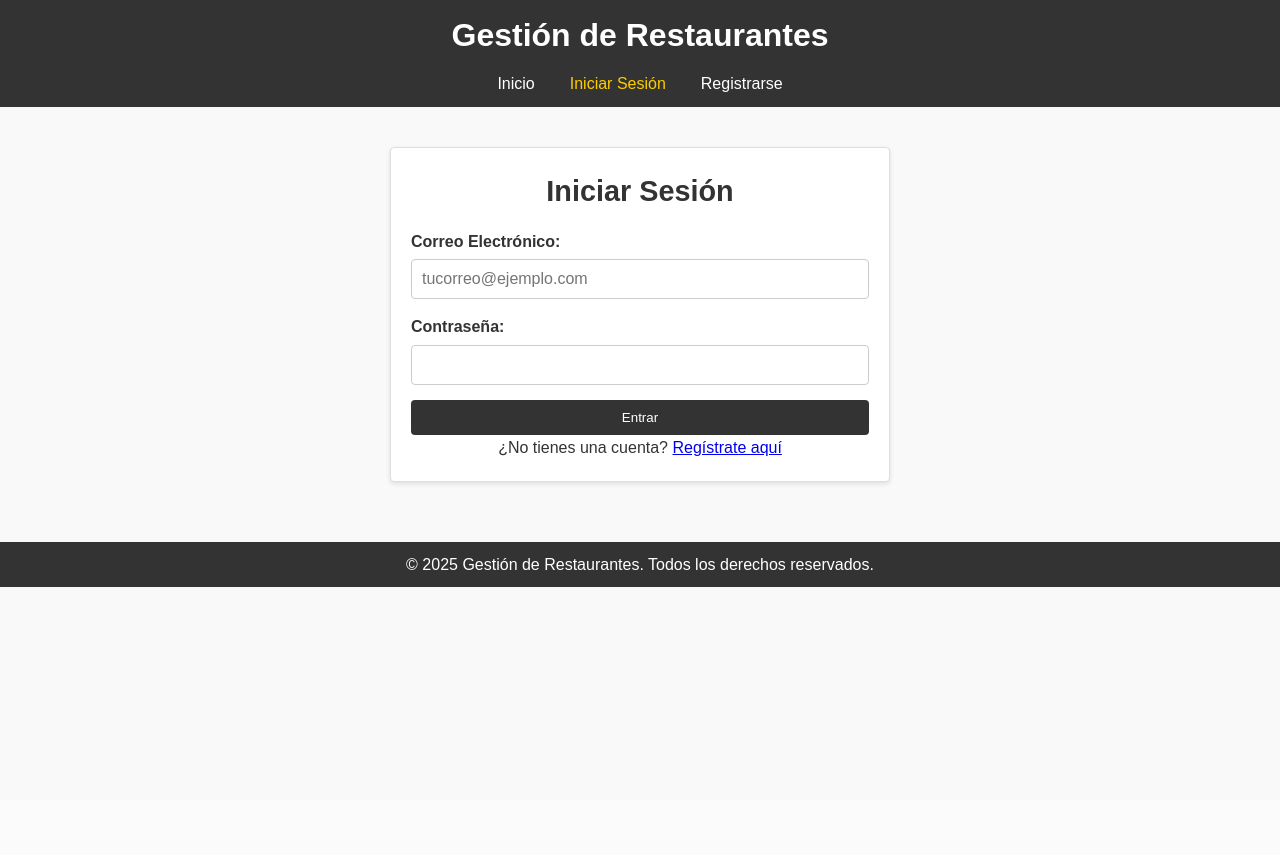
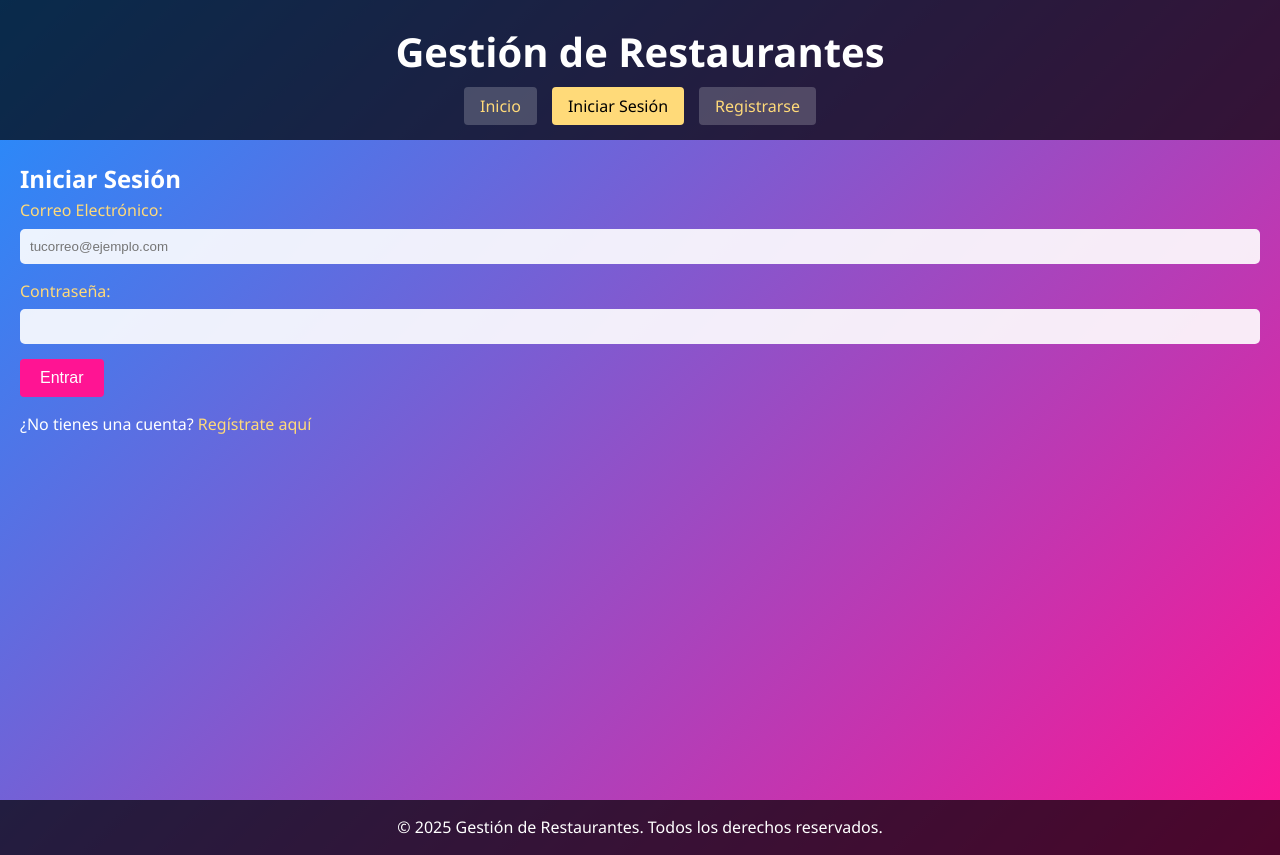
Before and after one commit to Andre1z/andrei-turquoise, a PHP site: page /andrei-turquoise/index.php?page=login in a window 1280 px wide. Before the commit the page ends 587 px from the top, so only its background shows below. Run offline with PHP 8.4, Linux system fonts and the light colour scheme.

Commit message:
nuevos aires

```diff
--- a/public/css/style.css
+++ b/public/css/style.css
@@ -1,205 +1,112 @@
-/* ===========================================
-   Reset y Estilos Base
-   ===========================================
-*/
+/* style.css */
 
+/* Reset y estilos básicos */
 * {
     margin: 0;
     padding: 0;
     box-sizing: border-box;
 }
 
-html,
-body {
-    font-family: Arial, Helvetica, sans-serif;
-    background-color: #f9f9f9;
-    color: #333;
+html, body {
+    font-family: 'Segoe UI', Tahoma, Geneva, Verdana, sans-serif;
+    /* Fondo degradado vibrante */
+    background: linear-gradient(135deg, #1e90ff, #ff1493);
+    color: #fff;
     line-height: 1.6;
 }
 
-/* ===========================================
-   Encabezado y Navegación
-   ===========================================
-*/
+/* Enlaces */
+a {
+    color: #ffda79;
+    text-decoration: none;
+    transition: all 0.3s ease;
+}
 
+a:hover {
+    color: #ffc107;
+}
+
+/* Header */
 header {
-    background-color: #333;
-    color: #fff;
-    padding: 10px 20px;
+    background: rgba(0, 0, 0, 0.7);
+    padding: 20px;
 }
 
 header h1 {
-    font-size: 2rem;
+    font-size: 2.5rem;
     text-align: center;
     margin-bottom: 10px;
 }
 
-header nav ul {
-    list-style: none;
+nav ul {
     display: flex;
     justify-content: center;
     gap: 15px;
+    list-style: none;
 }
 
-header nav ul li a {
-    text-decoration: none;
-    color: #fff;
-    padding: 5px 10px;
-    transition: color 0.3s ease;
+nav ul li a {
+    padding: 8px 16px;
+    border-radius: 4px;
+    background: rgba(255, 255, 255, 0.2);
 }
 
-header nav ul li a:hover,
-header nav ul li a.active {
-    color: #ffcc00;
+nav ul li a:hover,
+nav ul li a.active {
+    background: #ffda79;
+    color: #000;
 }
 
-/* ===========================================
-   Estructura General (Main y Sections)
-   ===========================================
-*/
-
+/* Main y Footer */
 main {
     padding: 20px;
+    min-height: calc(100vh - 140px); /* Ajuste considerando el header y footer */
 }
 
-section {
-    max-width: 800px;
-    margin: 20px auto;
-    padding: 20px;
-    background-color: #fff;
-    border: 1px solid #ddd;
-    border-radius: 4px;
-    box-shadow: 0 2px 5px rgba(0, 0, 0, 0.1);
+footer {
+    background: rgba(0, 0, 0, 0.7);
+    text-align: center;
+    padding: 15px;
+    position: relative;
 }
 
-/* Secciones específicas (login, register, dashboard) */
-.login-section,
-.register-section,
-.dashboard-section {
-    max-width: 500px;
-    margin: 20px auto;
-    padding: 20px;
-    background-color: #fff;
-    border-radius: 4px;
-    box-shadow: 0 2px 5px rgba(0, 0, 0, 0.1);
-    text-align: center;
-}
-
-.login-section h2,
-.register-section h2,
-.dashboard-section h2 {
+/* Formularios */
+.form-group {
     margin-bottom: 15px;
-    font-size: 1.8rem;
-}
-
-/* ===========================================
-   Formularios y Botones
-   ===========================================
-*/
-
-form {
-    display: flex;
-    flex-direction: column;
-    gap: 15px;
-    margin-top: 10px;
-}
-
-.form-group {
-    display: flex;
-    flex-direction: column;
-    text-align: left;
 }
 
 .form-group label {
-    font-weight: bold;
+    display: block;
     margin-bottom: 5px;
+    color: #ffda79;
 }
 
 .form-group input[type="text"],
 .form-group input[type="email"],
 .form-group input[type="password"],
-.form-group textarea {
+.form-group textarea,
+.form-group select {
+    width: 100%;
     padding: 10px;
-    border: 1px solid #ccc;
+    border: none;
+    border-radius: 5px;
+    background: rgba(255, 255, 255, 0.9);
+    color: #333;
+}
+
+input[type="submit"],
+button {
+    background: #ff1493;
+    color: #fff;
+    border: none;
+    padding: 10px 20px;
+    cursor: pointer;
     border-radius: 4px;
     font-size: 1rem;
+    transition: all 0.3s ease;
 }
 
-.form-group input[type="submit"],
-button {
-    background-color: #333;
-    color: #fff;
-    padding: 10px;
-    border: none;
-    border-radius: 4px;
-    cursor: pointer;
-    transition: background-color 0.3s ease;
+input[type="submit"]:hover,
+button:hover {
+    background: #ff69b4;
 }
-
-.form-group input[type="submit"]:hover,
-button:hover {
-    background-color: #555;
-}
-
-/* ===========================================
-   Mensajes de Error y Éxito
-   ===========================================
-*/
-
-.error {
-    color: #cc0000;
-    background-color: #ffe5e5;
-    border: 1px solid #cc0000;
-    padding: 10px;
-    border-radius: 4px;
-    margin-bottom: 15px;
-}
-
-.success {
-    color: #006600;
-    background-color: #e5ffe5;
-    border: 1px solid #006600;
-    padding: 10px;
-    border-radius: 4px;
-    margin-bottom: 15px;
-}
-
-/* ===========================================
-   Pie de Página
-   ===========================================
-*/
-
-footer {
-    background-color: #333;
-    color: #fff;
-    text-align: center;
-    padding: 10px 20px;
-    margin-top: 20px;
-}
-
-/* ===========================================
-   Media Queries (Responsive)
-   ===========================================
-*/
-
-@media (max-width: 768px) {
-    header h1 {
-        font-size: 1.8rem;
-    }
-
-    header nav ul {
-        flex-direction: column;
-        gap: 5px;
-    }
-
-    form {
-        gap: 10px;
-    }
-
-    .form-group input[type="text"],
-    .form-group input[type="email"],
-    .form-group input[type="password"],
-    .form-group textarea {
-        width: 100%;
-    }
-}
```
Also changed, not shown: public/css/dashboard.css (+10 -5 lines), public/css/restaurants.css (+34 -17 lines).
